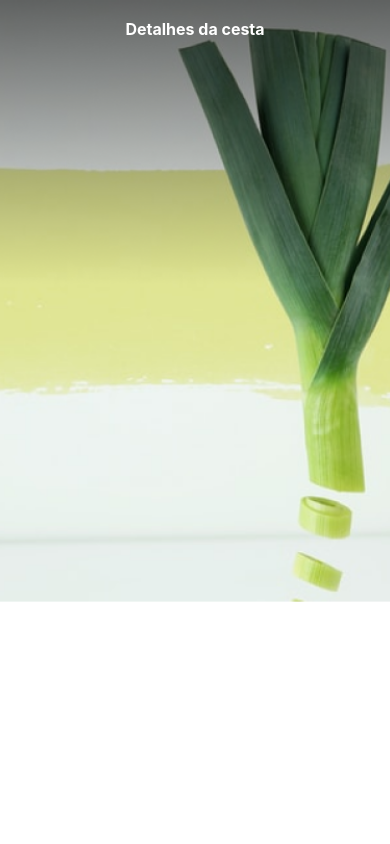
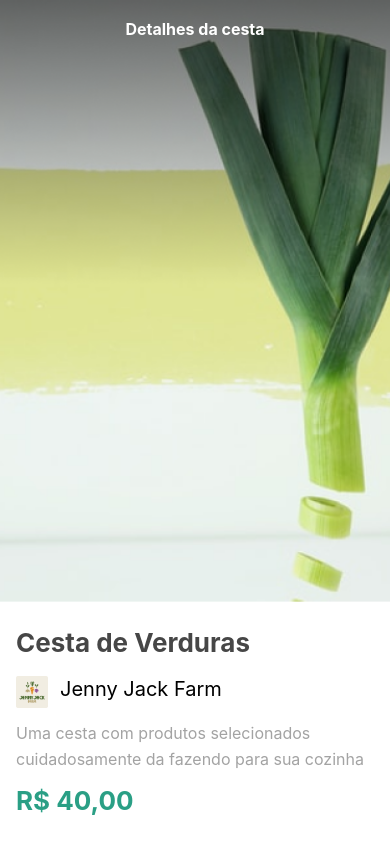
Before and after one commit to ViniciusDiefenbach/alura-react-native, a React Native app: screen / in a window 390 px wide. Built offline with nearby package versions, Linux system fonts and the light colour scheme.

Commit message:
criando descricao da cesta

```diff
--- a/src/telas/Cesta.js
+++ b/src/telas/Cesta.js
@@ -1,6 +1,7 @@
-import { Dimensions, Image, StyleSheet, Text } from "react-native";
+import { Dimensions, Image, StyleSheet, Text, View } from "react-native";
 
-import topo from "../../assets/topo.png"
+import topo from "../../assets/topo.png";
+import logo from "../../assets/logo.png";
 
 const width = Dimensions.get("screen").width;
 
@@ -9,6 +10,21 @@
         <>
             <Image style={estilos.topo} source={topo} />
             <Text style={estilos.titulo}>Detalhes da cesta</Text>
+            <View style={estilos.cesta}>
+                <Text style={estilos.nome}>Cesta de Verduras</Text>
+                <View style={estilos.fazenda}>
+                    <Image style={estilos.imagemFazenda} source={logo} />
+                    <Text style={estilos.nomeFazenda}>Jenny Jack Farm</Text>
+                </View>
+                <Text style={estilos.descricao}>
+                    Uma cesta com produtos selecionados
+                    cuidadosamente da fazendo para
+                    sua cozinha
+                </Text>
+                <Text style={estilos.preco}>
+                    R$ 40,00
+                </Text>
+            </View>
         </>
     );
 }
@@ -27,5 +43,40 @@
         color: "white",
         fontWeight: "bold",
         padding: 16
+    },
+    cesta: {
+        paddingVertical: 20,
+        paddingHorizontal: 16
+    },
+    nome: {
+        color: "#464646",
+        fontSize: 26,
+        lineHeight: 42,
+        fontWeight: "bold"
+    },
+    fazenda: {
+        flexDirection: "row",
+        paddingVertical: 12,
+        gap: 12
+    },
+    imagemFazenda: {
+        height: 32,
+        width: 32
+    },
+    nomeFazenda: {
+        fontSize: 20,
+        lineHeight: 26
+    },
+    descricao: {
+        color: "#a3a3a3",
+        fontSize: 16,
+        lineHeight: 26
+    },
+    preco: {
+        color: "#2a9f85",
+        fontWeight: "bold",
+        fontSize: 26,
+        lineHeight: 42,
+        marginTop: 8
     }
 });
```
